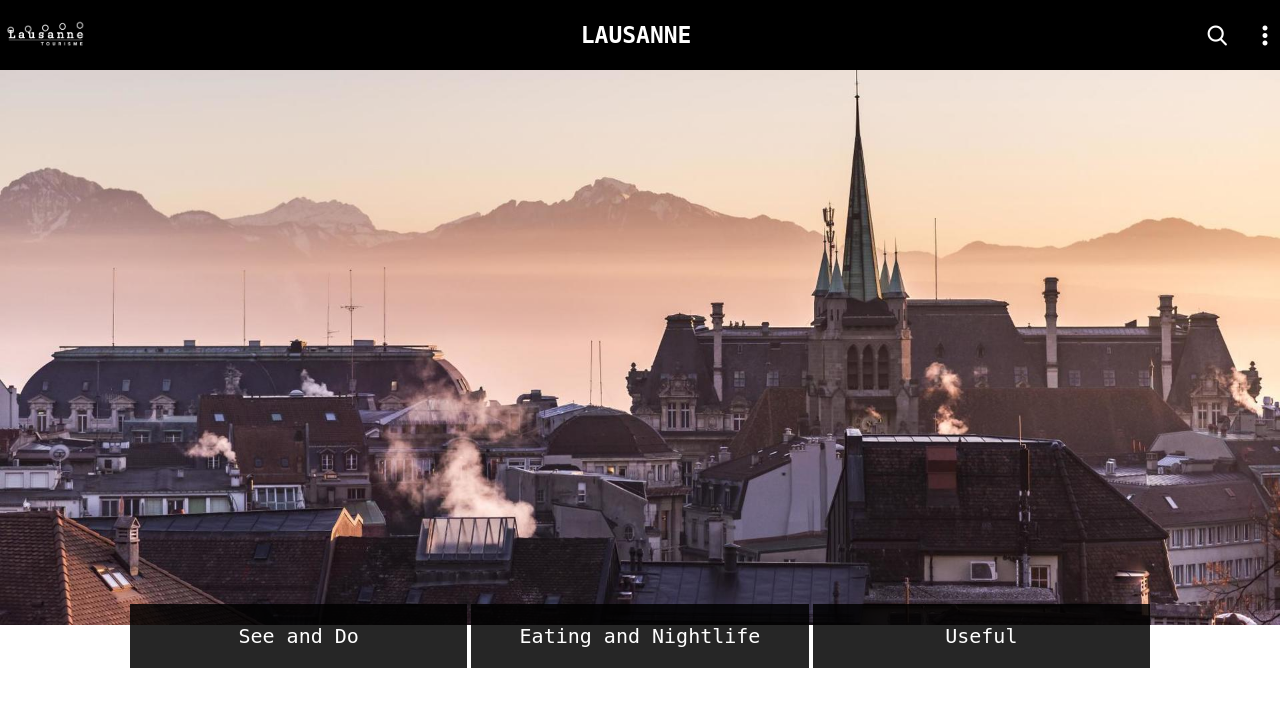
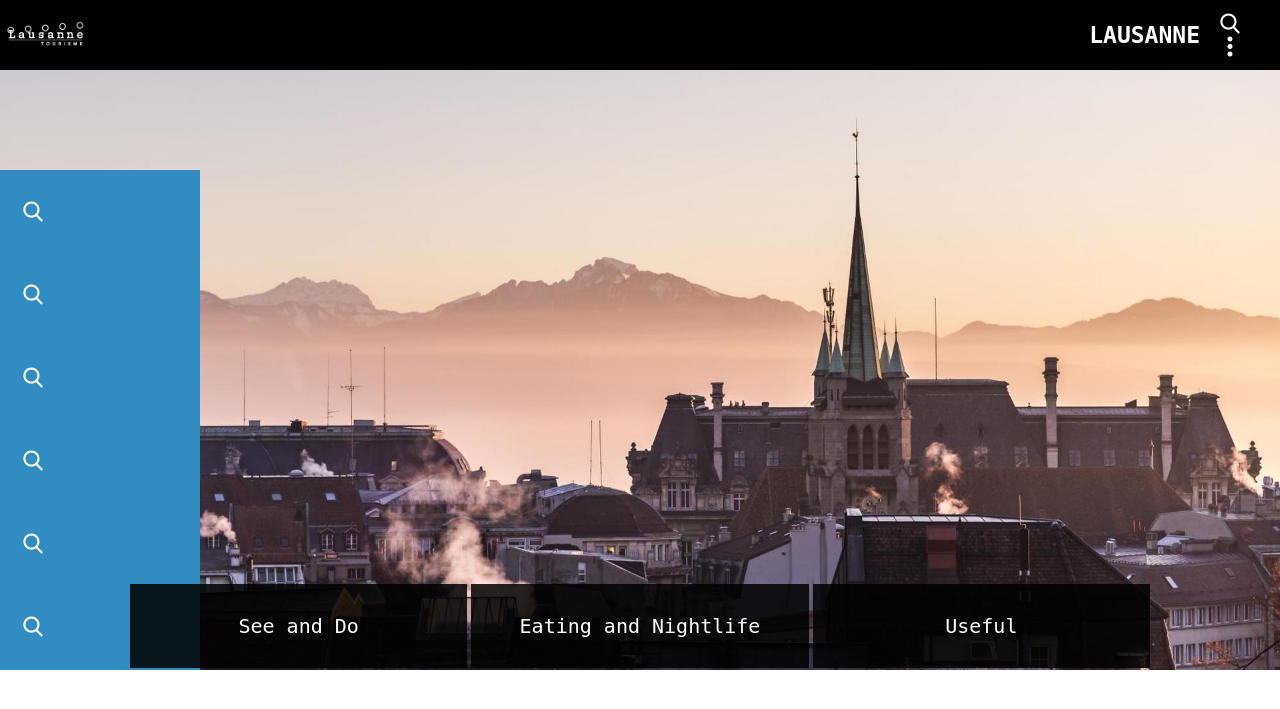
Before and after one commit to SylvainLangler/MIW, a PHP site: page / in a window 1280 px wide. Shown: the top 709 px of the page. Run offline with PHP 8.4, Linux system fonts and the light colour scheme.

Commit message:
tp james

```diff
--- a/james/tp2/index.html
+++ b/james/tp2/index.html
@@ -21,7 +21,14 @@
         </header>
         <main>
             <div class="reseaux-sociaux">
-
+                <ul>
+                    <li><a href="#"><i class="flaticon-search"></i></a></li>
+                    <li><a href="#"><i class="flaticon-search"></i></a></li>
+                    <li><a href="#"><i class="flaticon-search"></i></a></li>
+                    <li><a href="#"><i class="flaticon-search"></i></a></li>
+                    <li><a href="#"><i class="flaticon-search"></i></a></li>
+                    <li><a href="#"><i class="flaticon-search"></i></a></li>
+                </ul>
             </div>
             <nav>
                 <ul>
--- a/james/tp2/style.css
+++ b/james/tp2/style.css
@@ -20,11 +20,8 @@ ul{
 a{
     text-decoration: none;
     color:white;
-}
-
-a:hover{
-    color:white;
-    text-decoration:underline;
+    display: inline-block;
+    width: 100%;
 }
 
 /* Header */
@@ -42,6 +39,12 @@ header h1{
     font-size:23px;
 }
 
+i{
+    cursor:pointer;
+}
+
+/* Main */
+
 main{
     display:flex;
     width:100%;
@@ -52,6 +55,8 @@ main{
     background-repeat: no-repeat;
     background-position-x: center;
 }
+
+/* Nav principale */
 
 nav{
     position:relative;
@@ -68,10 +73,38 @@ nav ul li{
     font-size:20px;
 }
 
+nav ul li:hover{
+    background-color:rgba(0, 0, 0, 0.6);
+    color:black;
+}
+
 nav ul li a{
-    display: inline-block;
-    width: 100%;
-    padding: 20px 10px;
+    padding: 30px 10px;
+}
+
+nav ul li a:hover{
+    text-decoration:underline;
+}
+
+/* Réseaux sociaux */
+
+.reseaux-sociaux{
+    display:none;
+    position:absolute;
+    left:0;
+    top:170px;
+    width:200px;
+    height:500px;
+    background-color:#318cc1;
+}
+
+.reseaux-sociaux ul li{
+    height:83px;
+}
+
+.reseaux-sociaux ul li a{
+
+    padding: 30px 3px;
 }
 
 @media screen and (min-width:768px){
@@ -102,6 +135,22 @@ nav ul li a{
 
 @media screen and (min-width:1200px){
     main{
-        background-position-y: -300px;
+        background-position-y: -220px;
+    }
+    .reseaux-sociaux{
+        display:flex;
     }
 }
+
+@media screen and (min-width:1600px){
+    main{
+        height:800px;
+        background-position-y:-270px;
+    }
+}
+
+@media screen and (min-width:1920px){
+    main{
+        background-position-y:-400px;
+    }
+}
```
